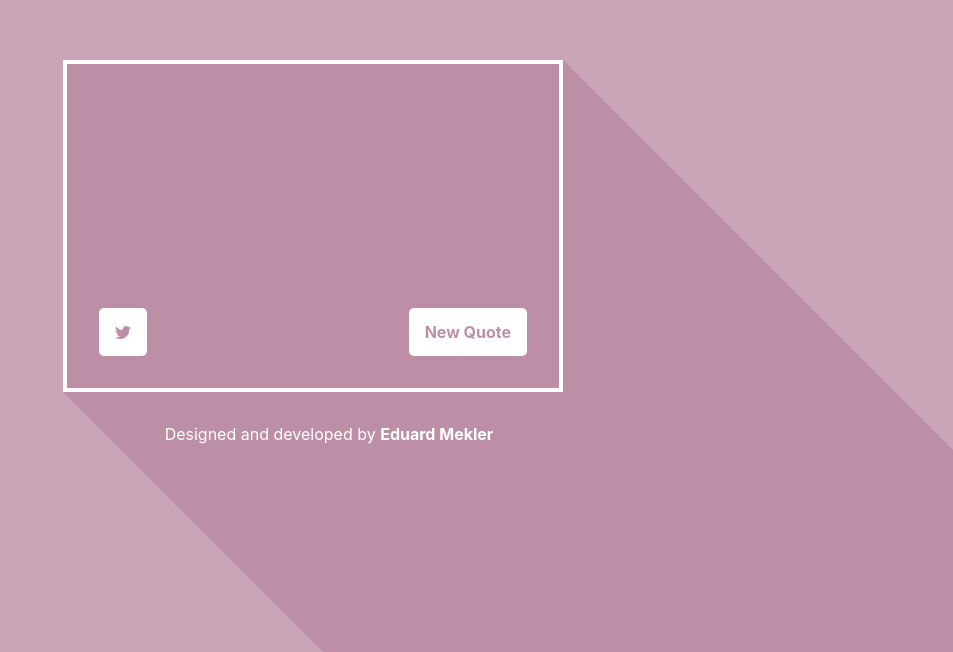
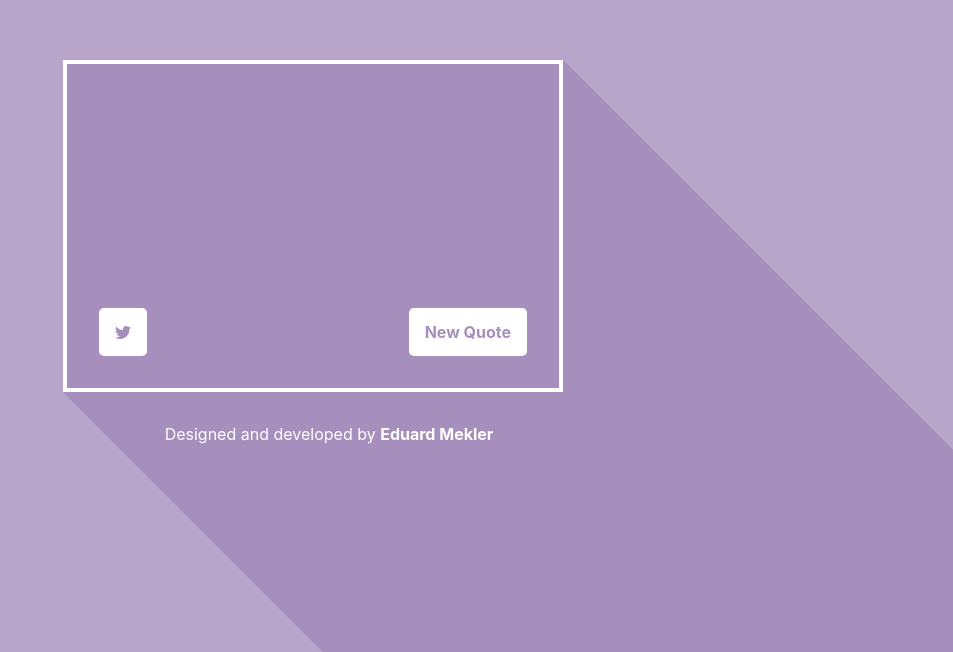
Before and after one commit to emekler0729/fcc-quote-generator, a React (Create React App) app: page / in a window 1280 px wide. Shown: the part 148-800 px from the top of the page, without its empty margins (327-1280 px from the left). Built offline with nearby package versions, Linux system fonts and the light colour scheme; no server answers; the HTML template or start-up script is replaced by a standard one.

Commit message:
fixed theme update design pattern

```diff
--- a/src/App.js
+++ b/src/App.js
@@ -142,42 +142,47 @@ const Footer = styled.footer`
     }
 `;
 
+const makeTheme = (color, transition) => ({
+    color,
+    light: `hsl(${color}, 26%, 72%)`,
+    dark: `hsl(${color}, 26%, 65%)`,
+    transition,
+});
+
+const transition = 600;
+const initialColor = 270;
+
 const App = () => {
-    const [{ quote, author }, setQuote] = useState({ quote: "❝\n❝\n", author: "" });
+    const [{ text, author }, setQuote] = useState({ text: "❝\n❝\n", author: "" });
     const [transitioning, setTransitioning] = useState(true);
-    const [color, setColor] = useState(270);
+    const [theme, setTheme] = useState(makeTheme(initialColor, transition));
 
-    const transition = 600;
-    const makeTheme = (color, transition) => ({
-        light: `hsl(${color}, 26%, 72%)`,
-        dark: `hsl(${color}, 26%, 65%)`,
-        transition,
-    });
-
-    let theme = makeTheme(color, transition);
-
-    async function updateQuote() {
+    async function newQuote() {
         setTransitioning(true);
-
-        let nextColor;
-        do {
-            nextColor = Math.floor(Math.random() * (360 / 30)) * 30;
-        } while (nextColor === color);
-        setColor(nextColor);
-
-        theme = makeTheme(color, transition);
 
         const response = await fetch("https://api.quotable.io/random");
         const data = await response.json();
 
         setTimeout(() => {
-            setQuote({ quote: data.content, author: data.author });
+            setQuote({ text: data.content, author: data.author });
             setTransitioning(false);
         }, transition);
     }
 
+    function updateQuote() {
+        setTheme(() => {
+            let nextColor;
+            do {
+                nextColor = Math.floor(Math.random() * (360 / 30)) * 30;
+            } while (nextColor === theme.color);
+
+            return makeTheme(nextColor, transition);
+        });
+        newQuote();
+    }
+
     useEffect(() => {
-        updateQuote();
+        newQuote();
     }, []);
 
     return (
@@ -185,8 +190,8 @@ const App = () => {
             <Container>
                 <QuoteBox id="quote-box">
                     <Quote>
-                        <Text visible={!transitioning} length={quote.length} id="text">
-                            {quote}
+                        <Text visible={!transitioning} length={text.length} id="text">
+                            {text}
                         </Text>
                         <Author visible={!transitioning} id="author">
                             —{author}
@@ -195,11 +200,11 @@ const App = () => {
                     <Controls>
                         <Button
                             id="tweet-quote"
-                            href={`https://www.twitter.com/intent/tweet?text=${`${quote} —${author}`}`}
+                            href={`https://www.twitter.com/intent/tweet?text=${`${text} —${author}`}`}
                         >
                             <i className="bi bi-twitter"></i>
                         </Button>
-                        <Button id="new-quote" as="button" onClick={updateQuote}>
+                        <Button id="new-quote" as="button" onClick={updateQuote} disabled={transitioning}>
                             New Quote
                         </Button>
                     </Controls>
```
